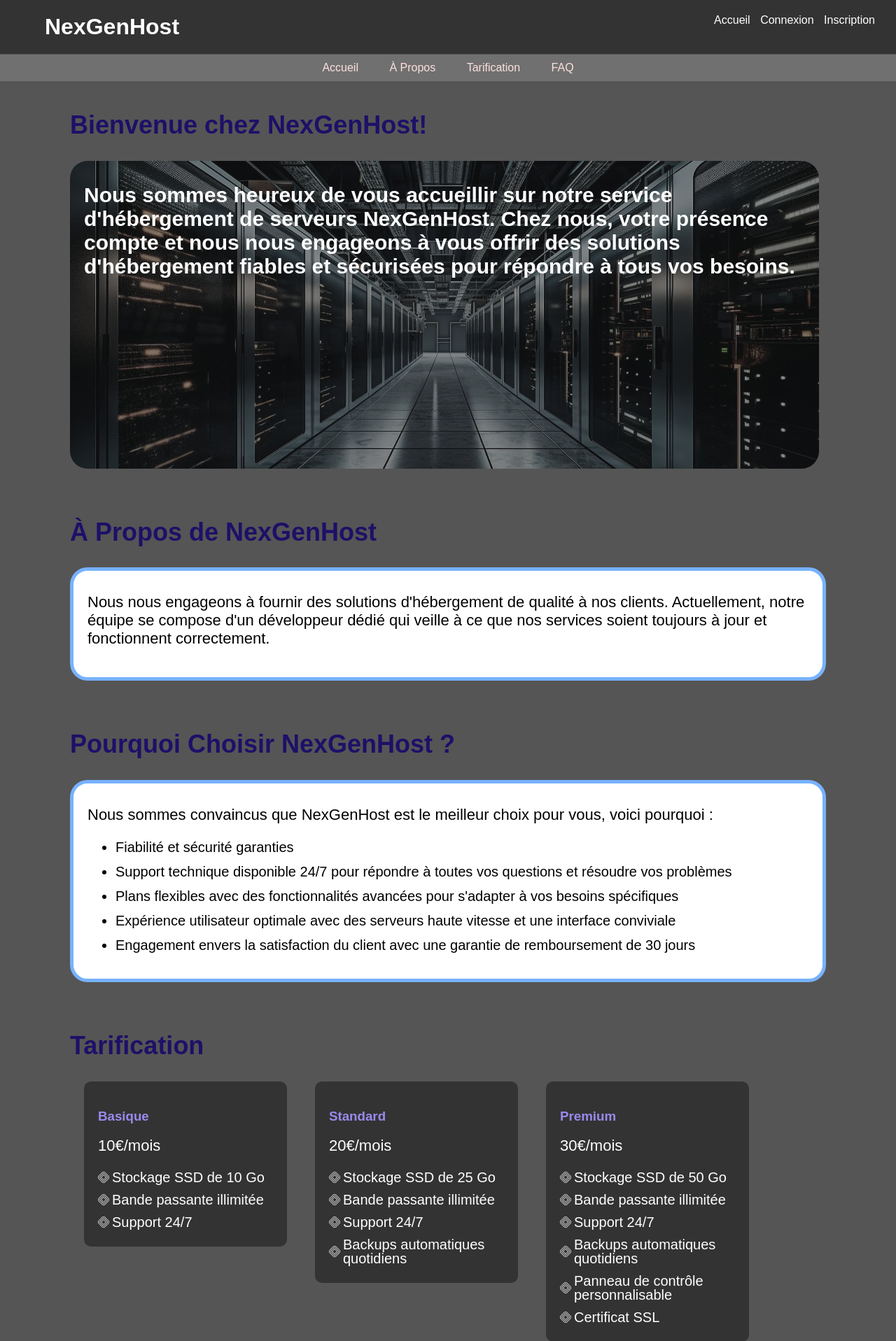
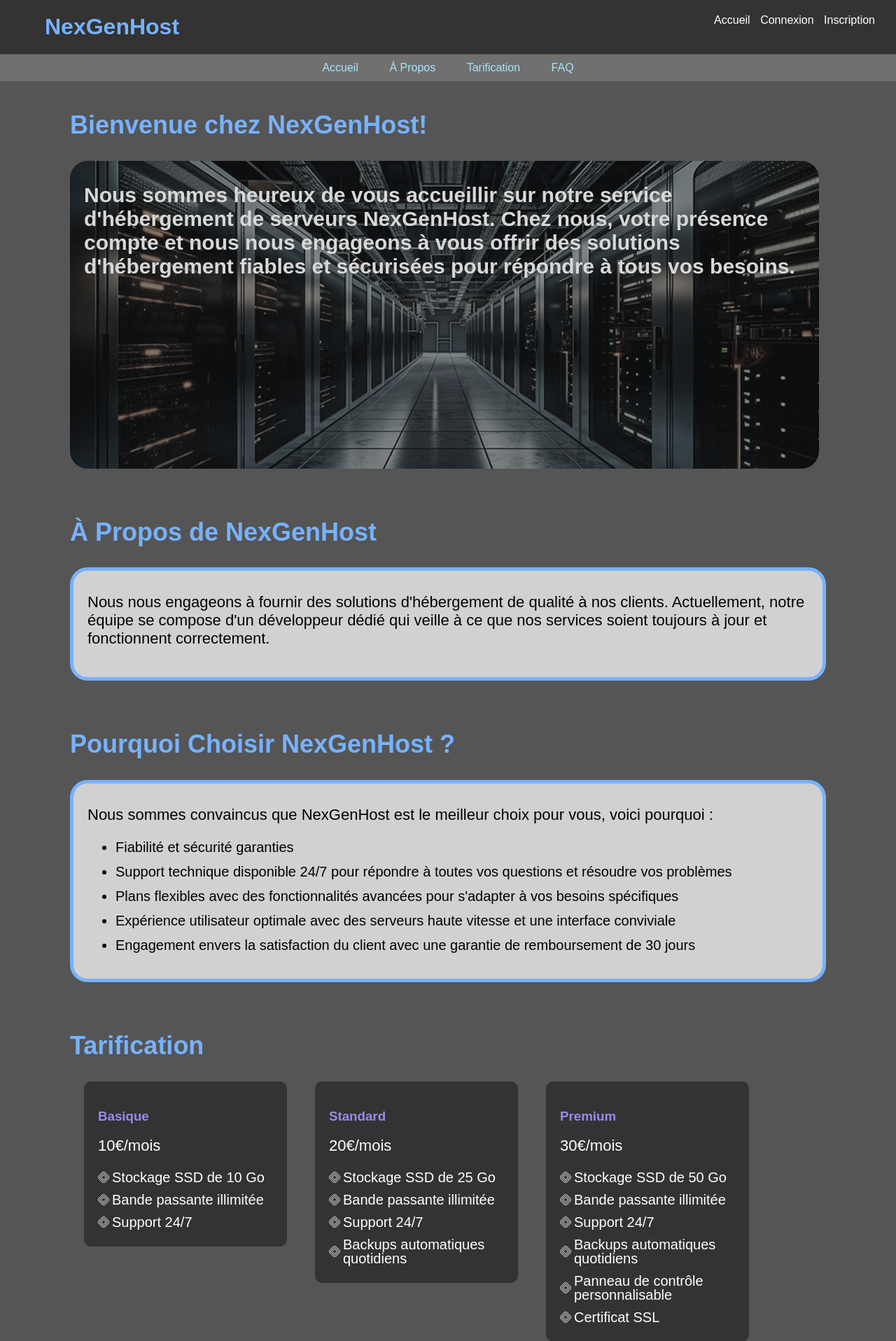
Before and after one commit to AhmedCha/Projet-DevWeb, a PHP site: page / in a window 1280 px wide. Shown: the top 1917 px of the page at 70% size. Run offline with PHP 8.4, Linux system fonts and the light colour scheme.

Commit message:
modified:   CSS/indexStyle.css 	modified:   CSS/loginStyle.css 	modified:   CSS/signupStyle.css 	new file:   HelloWorld.7z 	modified:   src/26047.png     new file:   src/BG.jpg

```diff
--- a/CSS/indexStyle.css
+++ b/CSS/indexStyle.css
@@ -23,7 +23,7 @@ header h1 {
     padding: 0;
     margin: 0;
     margin-left: 5%;
-    color: #ffffff;
+    color: rgb(119, 178, 255);
     text-align: start;
 }
 
@@ -63,7 +63,7 @@ nav {
 
 nav a {
     text-decoration: none;
-    color: #ffe0e0;
+    color: #a8e3fa;
     padding: 10px 20px;
 }
 
@@ -90,14 +90,14 @@ section {
 
 #home .container p {
     font-size: 30px;
-    color: rgb(255, 255, 255);
+    color: rgb(216, 216, 216);
     font-weight: bold;
 }
 
 .container {
     border: 5px solid rgb(119, 178, 255);
     border-radius: 25px;
-    background-color: white;
+    background-color: rgb(209, 209, 209);
     align-items: center;
     padding: 20px;
     width: calc(100% - 50px);
@@ -142,7 +142,7 @@ h3 {
 }
 
 h2 {
-    color: rgb(29, 16, 104);
+    color: rgb(119, 178, 255);
     font-size: 36px;
 }
 
--- a/CSS/loginStyle.css
+++ b/CSS/loginStyle.css
@@ -19,7 +19,7 @@ header h1 {
     padding: 0;
     margin: 0;
     margin-left: 5%;
-    color: #ffffff;
+    color: rgb(119, 178, 255);
     text-align: start;
 }
 
--- a/CSS/signupStyle.css
+++ b/CSS/signupStyle.css
@@ -23,7 +23,7 @@ header h1 {
     padding: 0;
     margin: 0;
     margin-left: 5%;
-    color: #ffffff;
+    color: rgb(119, 178, 255);
     text-align: start;
 }
 
```
Also changed, not shown: src/26047.png, src/BG.jpg (added), 1 other file.
